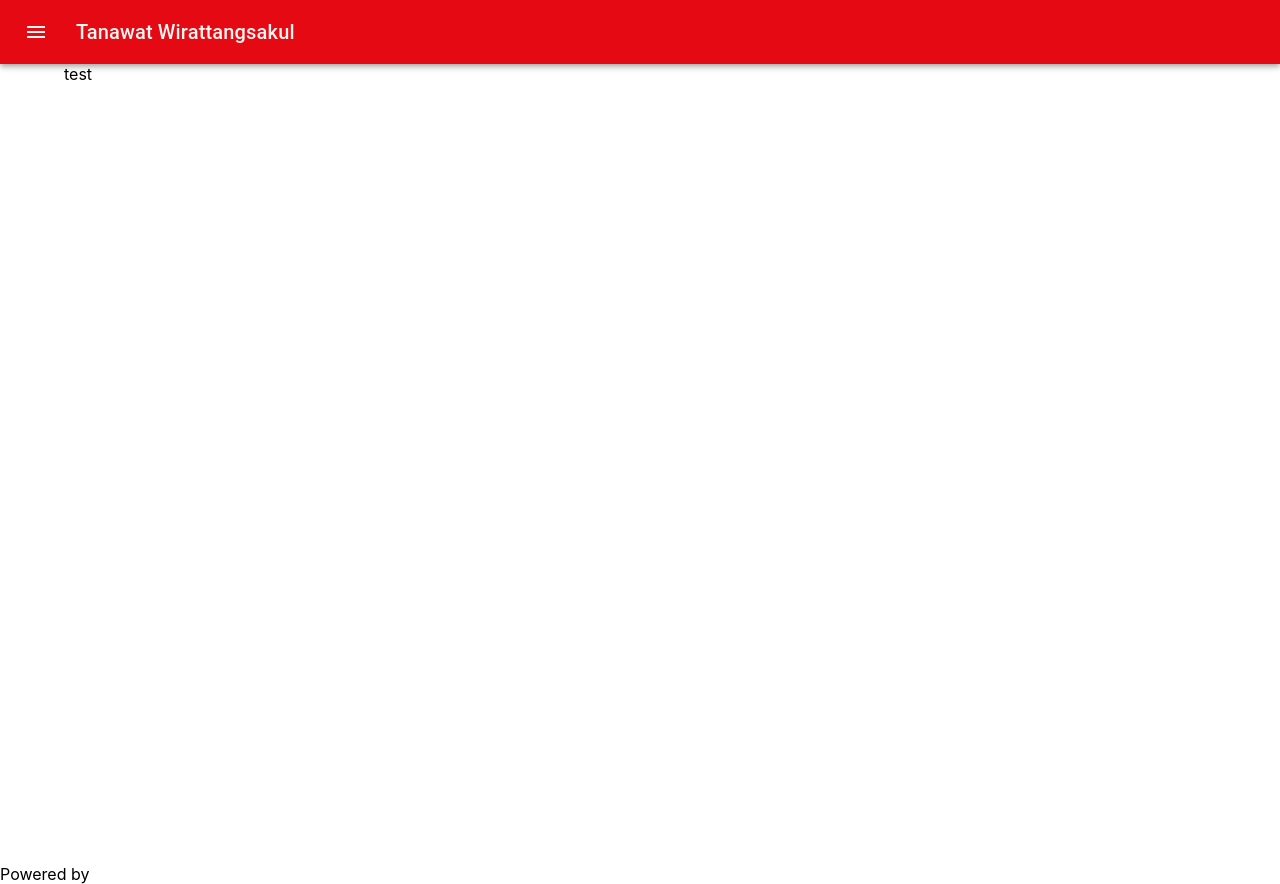
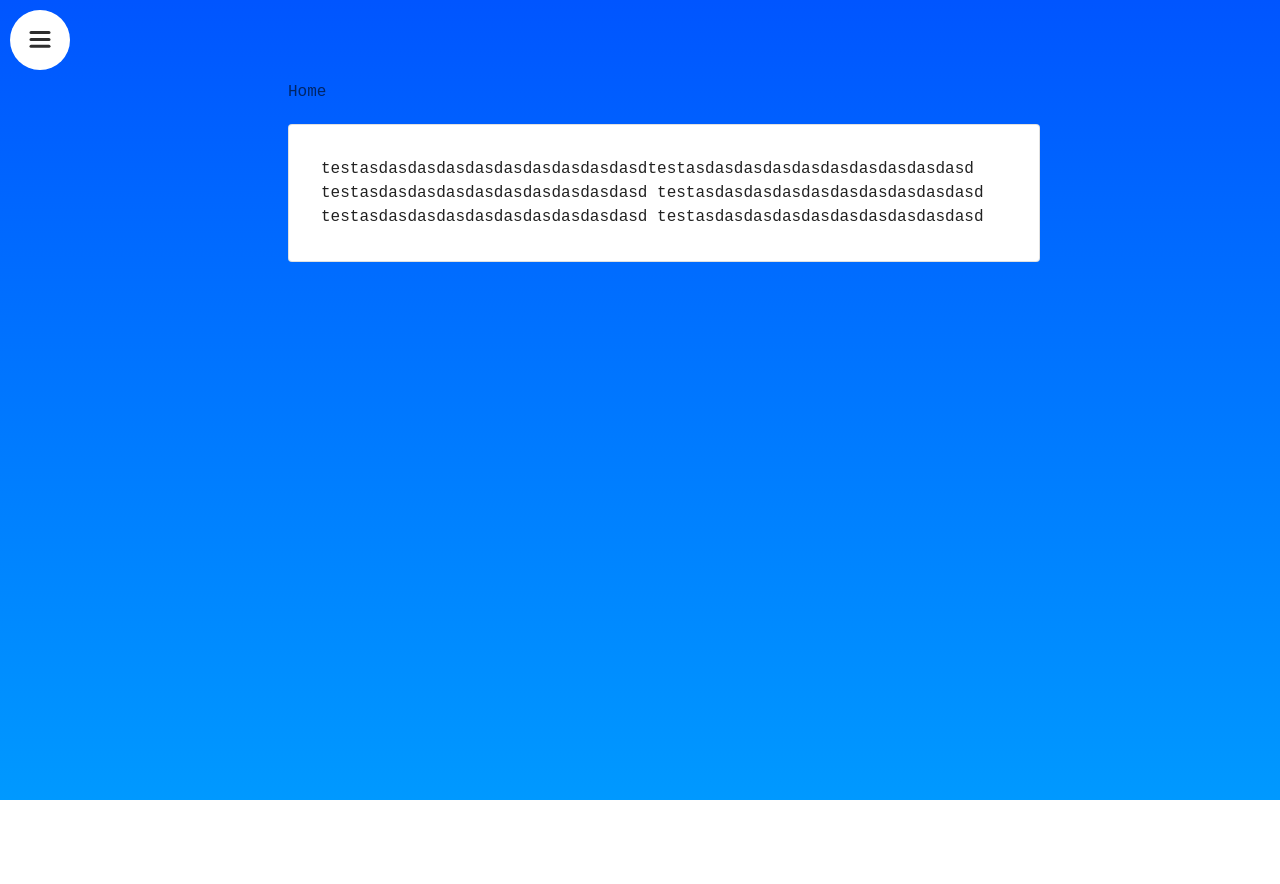
Before and after one commit to pangpondxd/portfolio-next-mui, a Next.js app: page / in a window 1280 px wide. After the commit the page ends 800 px from the top, so only its background shows below. Built offline with nearby package versions, Linux system fonts and the light colour scheme.

Commit message:
feat: add profile page and contact me page

```diff
--- /dev/null
+++ b/components/Breadcrumbs/index.js
@@ -0,0 +1,30 @@
+import { Breadcrumbs, Grid, Typography } from "@mui/material";
+import Link from "next/link";
+
+export default function BreadcrumbsCustom(props) {
+  return (
+    <Grid
+      sx={{
+        nav: {
+          position: "initial",
+        },
+        display: "flex",
+        justifyContent: "flex-start",
+      }}
+    >
+      <Breadcrumbs aria-label="breadcrumb">
+        {props.menu.map((menu, index) => (
+          <>
+            {menu?.to ? (
+              <Link underline="hover" color="inherit" href={menu?.to}>
+                {menu.title}
+              </Link>
+            ) : (
+              <Typography sx={{ cursor: "initial" }}>{menu.title}</Typography>
+            )}
+          </>
+        ))}
+      </Breadcrumbs>
+    </Grid>
+  );
+}
--- a/components/Navbar/index.js
+++ b/components/Navbar/index.js
@@ -1,30 +1,164 @@
-import MenuIcon from "@mui/icons-material/Menu";
-import AppBar from "@mui/material/AppBar";
-import Box from "@mui/material/Box";
-import IconButton from "@mui/material/IconButton";
-import Toolbar from "@mui/material/Toolbar";
-import Typography from "@mui/material/Typography";
+import { motion, useCycle } from "framer-motion";
+import { useDimensions } from "hooks/use-dimensions";
+import { useEffect, useRef, useState } from "react";
+import AccountCircleIcon from "@mui/icons-material/AccountCircle";
+import ContactMailIcon from "@mui/icons-material/ContactMail";
+import { Grid, Typography } from "@mui/material";
+import Link from "next/link";
+const sidebar = {
+  open: (height = 1000) => ({
+    clipPath: `circle(${height * 2 + 200}px at 40px 40px)`,
+    transition: {
+      type: "spring",
+      stiffness: 20,
+      restDelta: 2,
+    },
+  }),
+  closed: {
+    clipPath: "circle(30px at 40px 40px)",
+    transition: {
+      delay: 0.5,
+      type: "spring",
+      stiffness: 400,
+      damping: 40,
+    },
+  },
+};
+
+const variants = {
+  open: {
+    y: 0,
+    opacity: 1,
+    transition: {
+      y: { stiffness: 1000, velocity: -100 },
+    },
+  },
+  closed: {
+    y: 50,
+    opacity: 0,
+    transition: {
+      y: { stiffness: 1000 },
+    },
+  },
+};
+
+const colors = ["#FF008C", "#D309E1", "#9C1AFF", "#7700FF", "#4400FF"];
+
+const Path = (props) => (
+  <motion.path
+    fill="transparent"
+    strokeWidth="3"
+    stroke="hsl(0, 0%, 18%)"
+    strokeLinecap="round"
+    {...props}
+  />
+);
 
 export default function Navbar() {
+  const itemIds = [
+    {
+      title: "Profile",
+      to: "/",
+      icon: <AccountCircleIcon fontSize="large" sx={{ color: "#FF008C" }} />,
+    },
+    {
+      title: "Contact Me",
+      to: "/contact-me",
+      icon: <ContactMailIcon fontSize="large" sx={{ color: "#D309E1" }} />,
+    },
+  ];
+  //   const [isOpen, toggleOpen] = useCycle(false, true);
+  const [isOpen, toggleOpen] = useState(false);
+  const containerRef = useRef(null);
+  const { height } = useDimensions(containerRef);
+  const variants = {
+    open: { opacity: 1, x: 0 },
+    closed: { opacity: 0, x: "-100%" },
+  };
+
+  useEffect(() => {
+    function handleClickOutside(event) {
+      if (
+        containerRef.current &&
+        !containerRef.current.contains(event.target)
+      ) {
+        console.log("isOpen", isOpen);
+        if (isOpen) {
+          toggleOpen(false);
+        }
+      }
+    }
+    document.addEventListener("mousedown", handleClickOutside);
+    return () => {
+      document.removeEventListener("mousedown", handleClickOutside);
+    };
+  }, [containerRef]);
+
   return (
-    <Box sx={{ flexGrow: 1 }}>
-      <AppBar position="static">
-        <Toolbar>
-          <IconButton
-            size="large"
-            edge="start"
-            color="inherit"
-            aria-label="menu"
-            sx={{ mr: 2 }}
-          >
-            <MenuIcon />
-          </IconButton>
-          <Typography variant="h6" component="div" sx={{ flexGrow: 1 }}>
-            Tanawat Wirattangsakul
-          </Typography>
-          {/* <Button color="inherit">Login</Button> */}
-        </Toolbar>
-      </AppBar>
-    </Box>
+    <motion.nav
+      initial={false}
+      animate={isOpen ? "open" : "closed"}
+      custom={height}
+      ref={containerRef}
+      style={{ zIndex: 1 }}
+    >
+      <motion.div className="background" variants={sidebar} />
+      <motion.ul variants={variants}>
+        {itemIds.map((i) => (
+          <MenuItem i={i} key={i} />
+        ))}
+      </motion.ul>
+      <MenuToggle toggle={() => toggleOpen(!isOpen)} />
+    </motion.nav>
   );
 }
+
+export function MenuItem({ i }) {
+  return (
+    <motion.li
+      variants={variants}
+      whileHover={{ scale: 1.1 }}
+      whileTap={{ scale: 0.95 }}
+    >
+      <Link href={i.to}>
+        <Grid container alignItems="center" justifyContent="center">
+          <Grid item xs={4}>
+            {i.icon}
+          </Grid>
+          <Grid item xs={8}>
+            <Typography>{i.title}</Typography>
+          </Grid>
+        </Grid>
+      </Link>
+    </motion.li>
+  );
+}
+
+export function MenuToggle({ toggle }) {
+  return (
+    <button onClick={toggle}>
+      <svg width="23" height="23" viewBox="0 0 23 23">
+        <Path
+          variants={{
+            closed: { d: "M 2 2.5 L 20 2.5" },
+            open: { d: "M 3 16.5 L 17 2.5" },
+          }}
+        />
+        <Path
+          d="M 2 9.423 L 20 9.423"
+          variants={{
+            closed: { opacity: 1 },
+            open: { opacity: 0 },
+          }}
+          transition={{ duration: 0.1 }}
+        />
+        <Path
+          variants={{
+            closed: { d: "M 2 16.346 L 20 16.346" },
+            open: { d: "M 3 2.5 L 17 16.346" },
+          }}
+        />
+      </svg>
+    </button>
+  );
+}
--- a/components/Page/index.js
+++ b/components/Page/index.js
@@ -1,6 +1,12 @@
-import { Box } from "@mui/material";
+import { Box, Container } from "@mui/material";
 import React from "react";
 
 export default function ContainerCustom(props) {
-  return <Box sx={{ minHeight: "100vh" }}>{props.children}</Box>;
+  return (
+    <Box sx={{ minHeight: "80vh" }}>
+      <Container maxWidth="md" sx={{ width: "100vh" }}>
+        {props.children}
+      </Container>
+    </Box>
+  );
 }
--- /dev/null
+++ b/hooks/use-dimensions.js
@@ -0,0 +1,12 @@
+import { useEffect, useRef } from "react";
+
+export const useDimensions = (ref) => {
+  const dimensions = useRef({ width: 0, height: 0 });
+
+  useEffect(() => {
+    dimensions.current.width = ref.current.offsetWidth;
+    dimensions.current.height = ref.current.offsetHeight;
+  }, []);
+
+  return dimensions.current;
+};
--- /dev/null
+++ b/modules/profile/index.js
@@ -0,0 +1,17 @@
+import { Container, Grid, Paper, Typography } from "@mui/material";
+import BreadcrumbsCustom from "components/Breadcrumbs";
+import { motion } from "framer-motion";
+export default function Profile() {
+  return (
+    <>
+      <BreadcrumbsCustom menu={[{ title: "Home" }]} />
+      <Paper variant="outlined" sx={{ p: 4 }}>
+        <Typography>
+          testasdasdasdasdasdasdasdasdasdasdtestasdasdasdasdasdasdasdasdasdasd
+          testasdasdasdasdasdasdasdasdasdasd testasdasdasdasdasdasdasdasdasdasd
+          testasdasdasdasdasdasdasdasdasdasd testasdasdasdasdasdasdasdasdasdasd
+        </Typography>
+      </Paper>
+    </>
+  );
+}
--- a/pages/_app.js
+++ b/pages/_app.js
@@ -1,7 +1,8 @@
-import { GlobalStyles } from "@mui/material";
+import { GlobalStyles, Grid } from "@mui/material";
 import { ThemeProvider } from "@mui/material/styles";
 import Navbar from "components/Navbar";
 import ContainerCustom from "components/Page";
+import { LayoutGroup } from "framer-motion";
 import { RecoilRoot } from "recoil";
 import { theme } from "styles/theme";
 import "../styles/globals.css";
@@ -12,9 +13,11 @@ function MyApp({ Component, pageProps }) {
     <ContainerCustom>
       <ThemeProvider theme={theme}>
         <GlobalStyles styles={styles} />
-        <Navbar />
         <RecoilRoot>
-          <Component {...pageProps} />
+          <Navbar />
+          <Grid sx={{ position: "relative" }}>
+            <Component {...pageProps} />
+          </Grid>
         </RecoilRoot>
       </ThemeProvider>
     </ContainerCustom>
--- a/pages/index.js
+++ b/pages/index.js
@@ -1,5 +1,6 @@
 import { Container, Grid } from "@mui/material";
 import ContainerCustom from "components/Page";
+import Profile from "modules/profile";
 import Head from "next/head";
 import Image from "next/image";
 
@@ -12,17 +13,8 @@ export default function Home() {
         <link rel="icon" href="/favicon.ico" />
       </Head>
       <ContainerCustom>
-        <Container>test</Container>
+        <Profile />
       </ContainerCustom>
-      <footer>
-        <a
-          href="https://vercel.com?utm_source=create-next-app&utm_medium=default-template&utm_campaign=create-next-app"
-          target="_blank"
-          rel="noopener noreferrer"
-        >
-          Powered by{" "}
-        </a>
-      </footer>
     </Grid>
   );
 }
--- a/styles/globals.css
+++ b/styles/globals.css
@@ -1,26 +1,95 @@
-html,
 body {
+  width: 100vw;
+  min-height: 100vh;
+  background: linear-gradient(180deg, #0055ff 0%, rgb(0, 153, 255) 100%);
+  overflow: hidden;
   padding: 0;
   margin: 0;
-  font-family: -apple-system, BlinkMacSystemFont, Segoe UI, Roboto, Oxygen,
-    Ubuntu, Cantarell, Fira Sans, Droid Sans, Helvetica Neue, sans-serif;
+  display: flex;
+  justify-content: center;
+  align-items: center;
 }
 
-a {
-  color: inherit;
-  text-decoration: none;
+nav {
+  position: absolute;
+  top: 0;
+  left: 0;
+  bottom: 0;
+  width: 300px;
 }
 
-* {
-  box-sizing: border-box;
+.background {
+  position: absolute;
+  top: 0;
+  left: 0;
+  bottom: 0;
+  width: 300px;
+  background: #fff;
 }
 
-@media (prefers-color-scheme: dark) {
-  html {
-    color-scheme: dark;
-  }
-  body {
-    color: white;
-    background: black;
-  }
+button {
+  outline: none;
+  border: none;
+  -webkit-user-select: none;
+  -moz-user-select: none;
+  -ms-user-select: none;
+  cursor: pointer;
+  position: absolute;
+  top: 18px;
+  left: 15px;
+  width: 50px;
+  height: 50px;
+  border-radius: 50%;
+  background: transparent;
 }
+
+ul,
+li {
+  margin: 0;
+  padding: 0;
+}
+
+ul {
+  padding: 25px;
+  position: absolute;
+  top: 100px;
+  width: 230px;
+}
+
+li {
+  list-style: none;
+  margin-bottom: 20px;
+  display: flex;
+  align-items: center;
+  cursor: pointer;
+}
+
+.icon-placeholder {
+  width: 40px;
+  height: 40px;
+  border-radius: 50%;
+  flex: 40px 0;
+  margin-right: 20px;
+}
+
+.text-placeholder {
+  border-radius: 5px;
+  width: 200px;
+  height: 20px;
+  flex: 1;
+}
+
+.refresh {
+  padding: 10px;
+  position: absolute;
+  background: rgba(0, 0, 0, 0.4);
+  border-radius: 10px;
+  width: 20px;
+  height: 20px;
+  top: 10px;
+  right: 10px;
+  display: flex;
+  justify-content: center;
+  align-items: center;
+  cursor: pointer;
+}
--- a/styles/theme.js
+++ b/styles/theme.js
@@ -15,4 +15,7 @@ export const theme = createTheme({
       contrastText: "rgba(0, 0, 0, 0.87)",
     },
   },
+  typography: {
+    fontFamily: "monospace",
+  },
 });
```
Also changed, not shown: pages/contact-me.js (+8 -6 lines), stores/atoms/user.js (added, +11 -0 lines), stores/atoms/profile.js (deleted).
